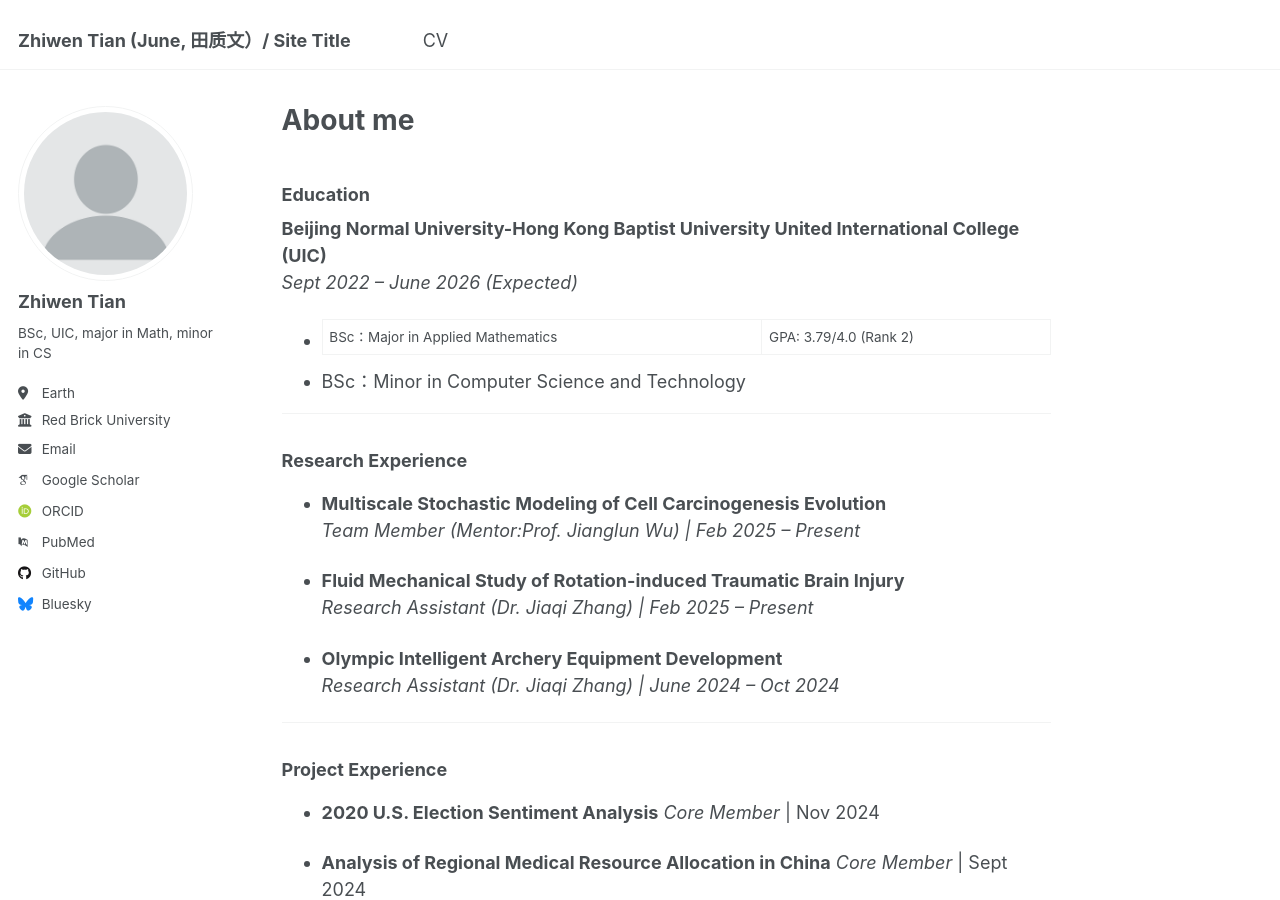
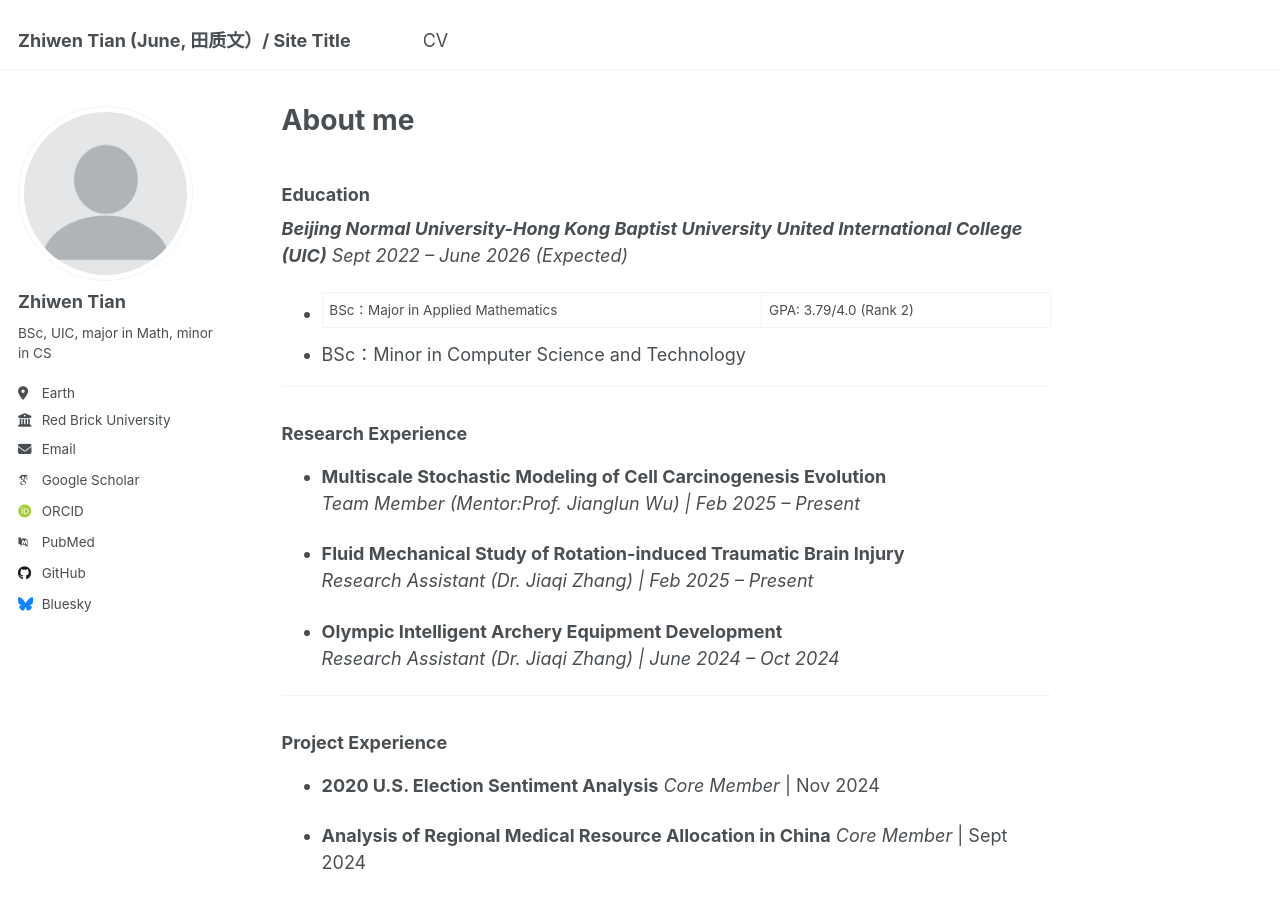
Before and after one commit to Orange1207/Orange1207.github.io, a Jekyll site: the page built from _pages/about.md, in a window 1280 px wide and 900 px high. Built offline with Jekyll 4.4.1, drawn with Linux system fonts in a browser that asks for light colours; some web fonts are replaced.

```diff
--- a/_pages/about.md
+++ b/_pages/about.md
@@ -8,7 +8,7 @@ redirect_from:
 ---
 
 ### Education
-**Beijing Normal University-Hong Kong Baptist University United International College (UIC)**
+***Beijing Normal University-Hong Kong Baptist University United International College (UIC)***
 *Sept 2022 – June 2026 (Expected)*
 - BSc：Major in Applied Mathematics | GPA: 3.79/4.0 (Rank 2)
 - BSc：Minor in Computer Science and Technology
@@ -36,7 +36,7 @@ redirect_from:
   *Core Member* | Sept 2024
 
 * **Sex Ratio Effects on Lamprey Ecosystem Dynamics**
-  *Core Member*| Feb 2024
+  *Core Member* | Feb 2024
 
 
 ---
```
